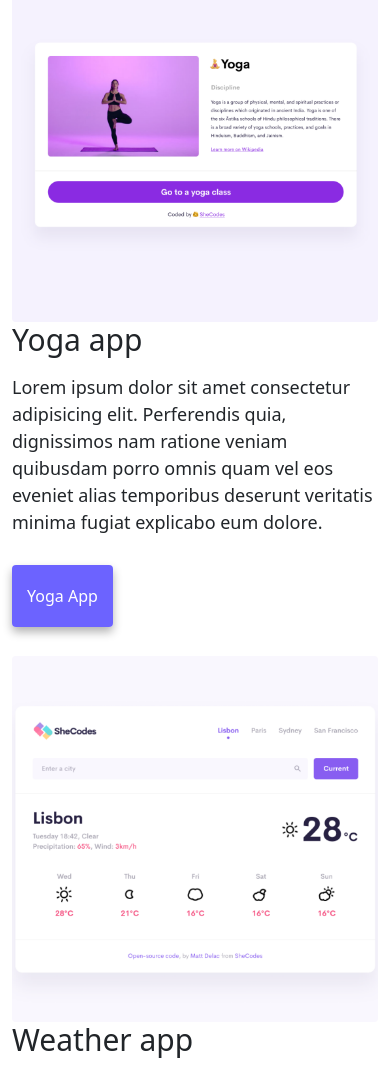
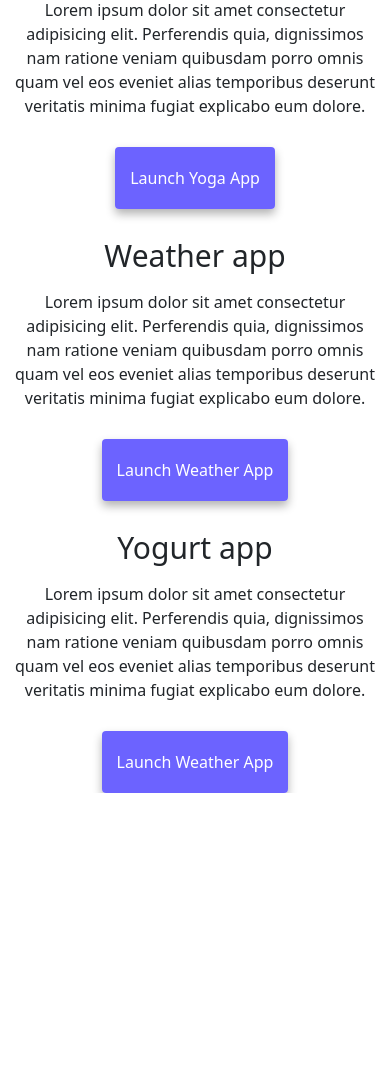
Before and after one commit to TheAkturus/Final-project-responsive, a plain HTML site: page index.html in a window 390 px wide. Shown: the part 552-1623 px from the top of the page. After the commit the page ends 1345 px from the top, so only its background shows below. Drawn offline with nearby package versions, Linux system fonts and the light colour scheme.

Commit message:
made index columns reactive

```diff
--- a/index.html
+++ b/index.html
@@ -60,7 +60,9 @@
     <div class="container">
       <div class="row">
         <div class="col-md-6">
-          <img src="images/yoga.png" class="img-fluid rounded" />
+          <div class="front-page-image">
+            <img src="images/yoga.png" class="img-fluid rounded" />
+          </div>
         </div>
         <div class="col-md-6">
           <h2 class="mb-3">Yoga app</h2>
@@ -71,15 +73,17 @@
             explicabo eum dolore.
           </p>
           <div class="mt-5">
-            <a href="#" class="primary-link">Yoga App</a>
+            <a href="#" class="primary-link">Launch Yoga App</a>
           </div>
         </div>
       </div>
       <div class="row mt-5">
         <div class="col-md-6">
-          <div class="col-md-6">
+          <div class="front-page-image">
             <img src="images/weather.png" class="img-fluid rounded" />
           </div>
+        </div>
+        <div class="col-md-6">
           <h2 class="mb-3">Weather app</h2>
           <p>
             Lorem ipsum dolor sit amet consectetur adipisicing elit. Perferendis
@@ -88,13 +92,15 @@
             explicabo eum dolore.
           </p>
           <div class="mt-5">
-            <a href="#" class="primary-link">Weather App</a>
+            <a href="#" class="primary-link">Launch Weather App</a>
           </div>
         </div>
       </div>
       <div class="row mt-5">
         <div class="col-md-6">
-          <img src="images/yogurt.png" class="img-fluid rounded" />
+          <div class="front-page-image">
+            <img src="images/yogurt.png" class="img-fluid rounded" />
+          </div>
         </div>
         <div class="col-md-6">
           <h2 class="mb-3">Yogurt app</h2>
@@ -105,7 +111,7 @@
             explicabo eum dolore.
           </p>
           <div class="mt-5">
-            <a href="#" class="primary-link">Weather App</a>
+            <a href="#" class="primary-link">Launch Weather App</a>
           </div>
         </div>
       </div>
--- a/style.css
+++ b/style.css
@@ -52,6 +52,10 @@ p {
   color: white;
 }
 
+.primary-link:hover {
+  color: black;
+}
+
 .secondary-link {
   border-radius: 4px;
   padding: 20px 15px;
@@ -88,6 +92,10 @@ p {
 }
 
 @media (max-width: 600px) {
+  body {
+    text-align: center;
+  }
+
   h1 {
     font-size: 50px;
   }
@@ -95,4 +103,16 @@ p {
   h2 {
     font-size: 30px;
   }
+
+  p {
+    font-size: 16px;
+  }
+
+  .navigation-links {
+    margin-top: 30px;
+  }
+
+  .front-page-image {
+    display: none;
+  }
 }
```
